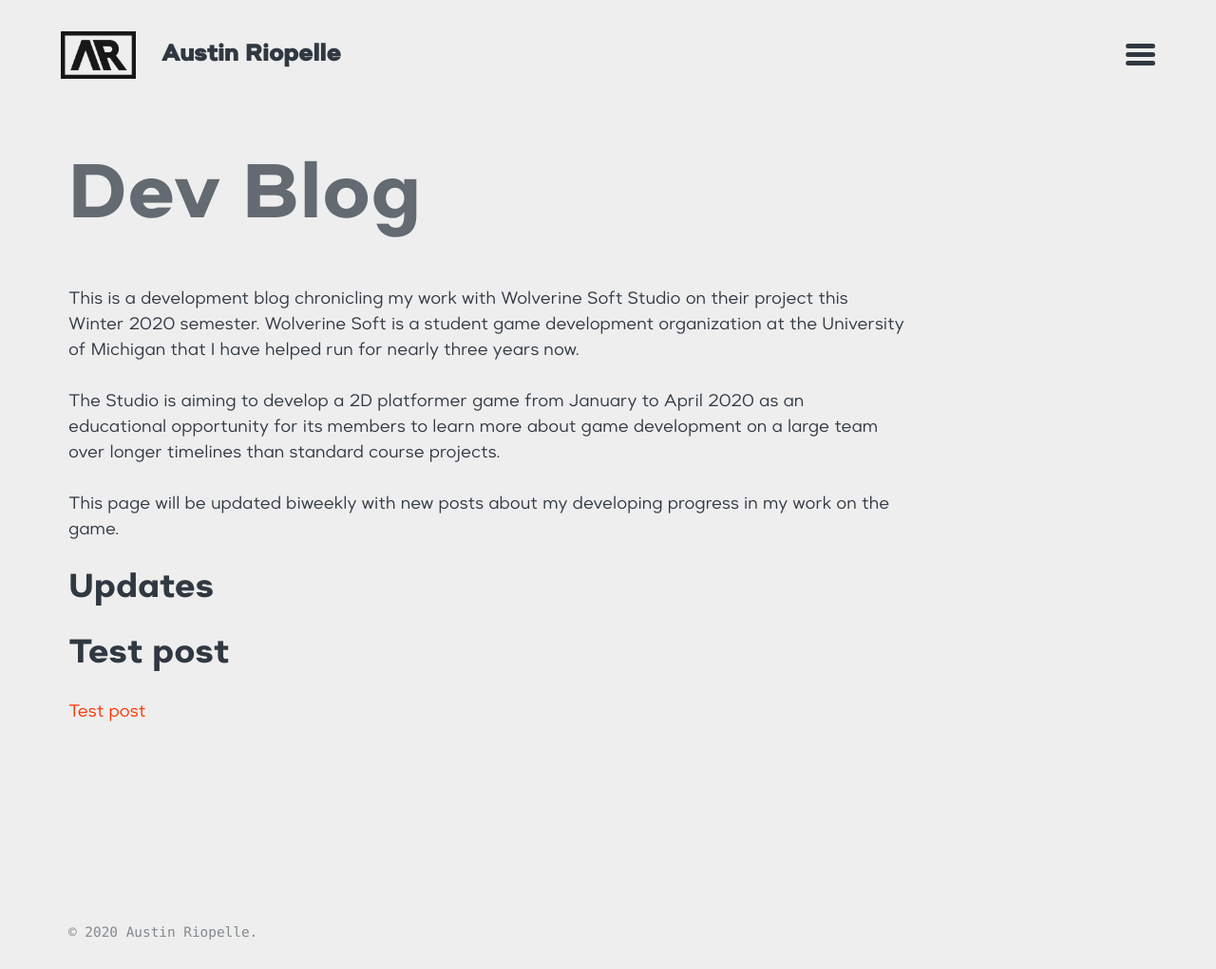
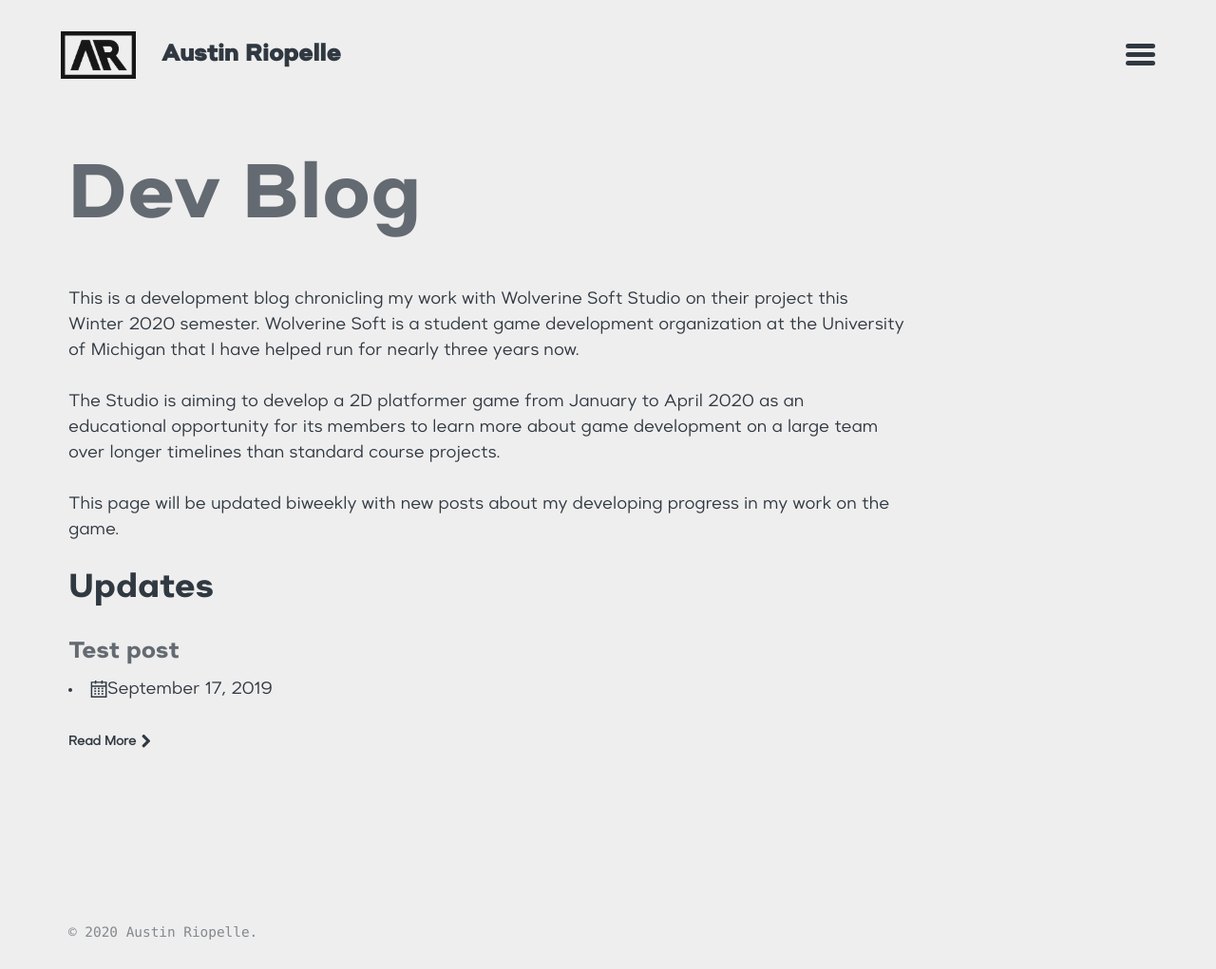
Before and after one commit to acerio98/acerio98.github.io, a Jekyll site: the page built from devblog.md, in a window 1280 px wide. Shown: the whole page at 95% size. Built offline with Jekyll 4.4.1, drawn with Linux system fonts in a browser that asks for light colours; some web fonts are replaced.

Commit message:
devblog test2

```diff
--- a/_layouts/devblog.html
+++ b/_layouts/devblog.html
@@ -14,9 +14,19 @@ layout: default
       </header>
       <div class="entries-{{ page.entries_layout | default: 'list' }}">
         {% for item in site.devposts %}
-          <h2>{{ item.title }}</h2>
-          <p>{{ item.description }}</p>
-          <p><a href="{{ item.url }}">{{ item.title }}</a></p>
+          <article class="entry">
+            <h3 class="entry-title">
+              <a href="{{ item.url | relative_url }}" rel="bookmark">{{ item.title }}</a>
+            </h3>
+            {% if item.date %}
+              <li><span class="icon">{% include icon-calendar.svg %}</span><time class="entry-time" datetime="{{ item.date | date_to_xmlschema }}">{{ item.date | date: "%B %-d, %Y" }}</time></li>
+            {% endif %}
+            {% if item.read_time %}
+              <li><span class="icon">{% include icon-stopwatch.svg %}</span>{% capture read_time %}{% include read-time.html %}{% endcapture %}{{ read_time | strip }}</li>
+            {% endif %}
+            <p>{{ item.description }}</p>
+            <p><a href="{{ post.url | relative_url }}" class="more-link">{{ site.data.theme.t.read_more | default: 'Read More' }} <span class="icon icon--arrow-right">{% include icon-arrow-right.svg %}</span></a></p>
+          </article>
         {% endfor %}
       </div>
     </div>
```
